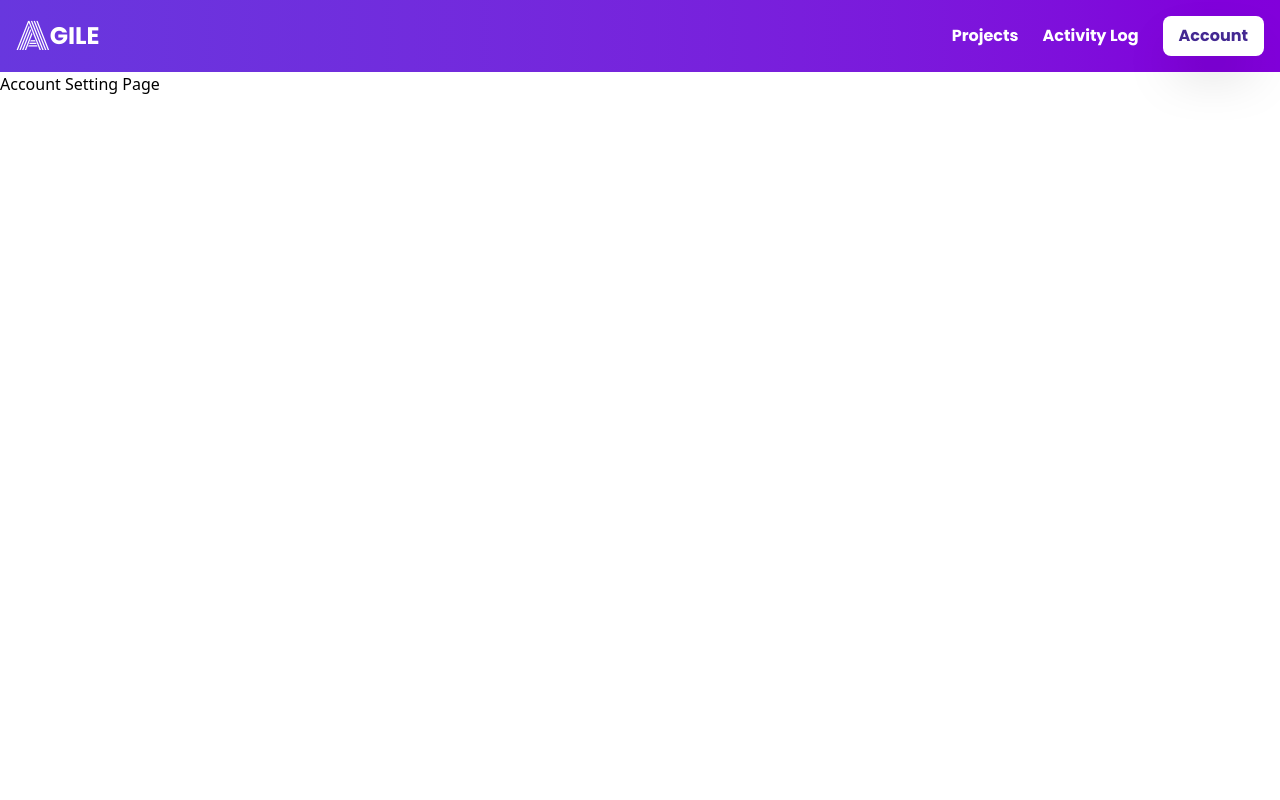
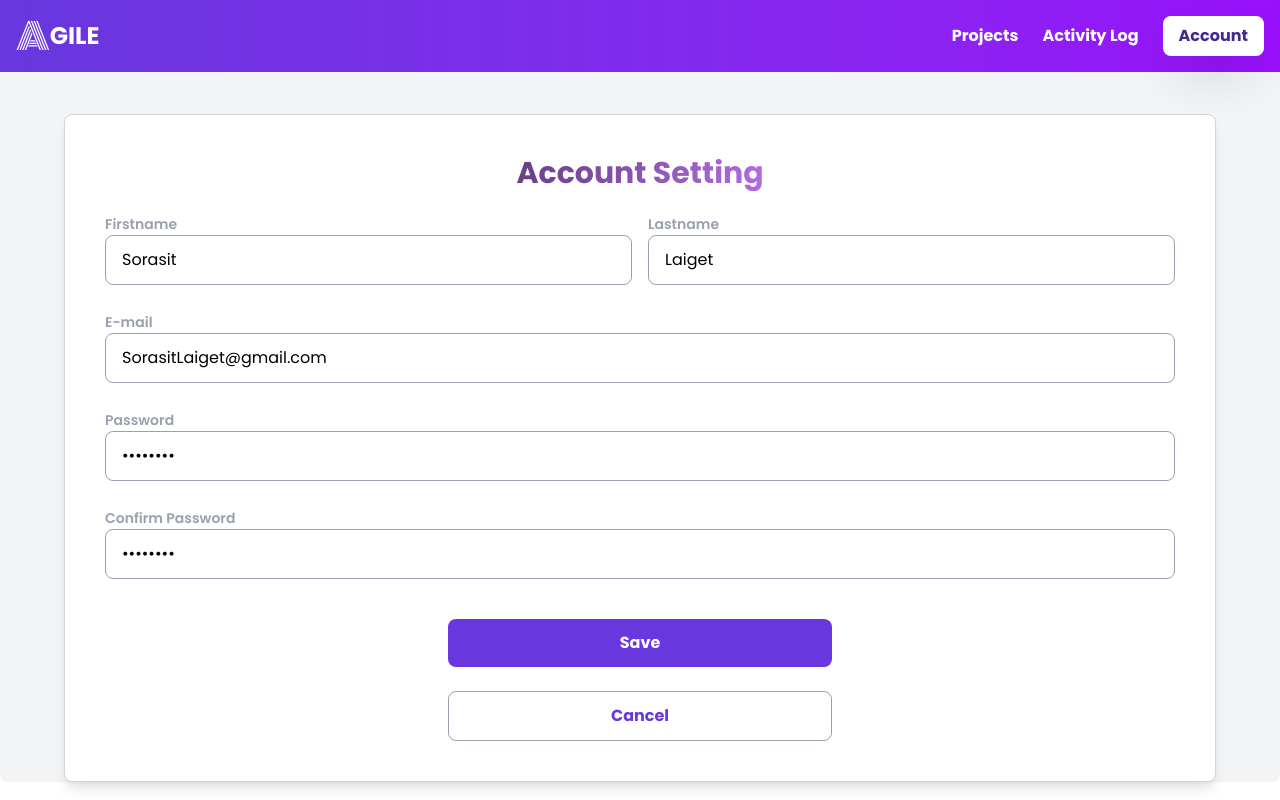
Before and after one commit to CSC105-2024/G12-Agile, a React (Vite) app: page /accountsetting in a window 1280 px wide. Built offline with nearby package versions, Linux system fonts and the light colour scheme.

Commit message:
Updated Account Setting

```diff
--- a/src/Navbar.jsx
+++ b/src/Navbar.jsx
@@ -6,7 +6,7 @@ function Navbar() {
 
   return (
     <>
-      <nav className="flex justify-between items-center bg-gradient-to-r from-[#6837DE] to-purple-700 p-4 text-white">
+      <nav className="flex justify-between items-center bg-gradient-to-r from-[#6837DE] to-purple-600 p-4 text-white">
         {/* Logo (Dashboard) */}
         <Link to="/dashboard" className="text-4xl font-monoton  hover:opacity-80 transition">
           A
--- a/src/pages/AccountSetting.jsx
+++ b/src/pages/AccountSetting.jsx
@@ -1,12 +1,124 @@
-import { Link, useNavigate } from "react-router-dom";
+import { useForm } from "react-hook-form";
+import Swal from "sweetalert2";
+import { useNavigate } from "react-router-dom";
 
 const AccountSetting = () => {
   const navigate = useNavigate();
+  const {
+    register,
+    handleSubmit,
+    formState: { errors },
+  } = useForm({
+    defaultValues: {
+      firstname: "Sorasit",
+      lastname: "Laiget",
+      email: "SorasitLaiget@gmail.com",
+      password: "12345678",
+      confirmPassword: "12345678",
+    },
+  });
+
+  const onSubmit = (data) => {
+    Swal.fire({
+      title: "Account Updated!",
+      text: "Your account details have been updated successfully.",
+      icon: "success",
+      confirmButtonText: "OK",
+      confirmButtonColor: "#6837DE",
+    }).then((result) => {
+      if (result.isConfirmed) {
+        navigate("/dashboard");
+      }
+    });
+    console.log("✅ Updated Data:", data);
+  };
 
   return (
-    <>
-      <div>Account Setting Page</div>
-    </>
+    <div className="flex items-center justify-center bg-gray-100 rounded-b-lg">
+      <div className="w-full max-w-6xl bg-white p-10 shadow-lg rounded-lg border border-gray-300 mt-10.5">
+        <div className="w-full text-center mb-5">
+          <span className="font-poppins inline-block bg-gradient-to-r from-[#693F85] to-[#B26BE1] bg-clip-text text-transparent text-3xl font-bold">
+            Account Setting
+          </span>
+        </div>
+        <form onSubmit={handleSubmit(onSubmit)} className="space-y-6">
+          <div className="grid grid-cols-2 gap-4">
+            <div>
+              <label className="font-poppins font-semibold text-gray-400 text-sm"> Firstname </label>
+              <input
+                type="text"
+                {...register("firstname", { required: "Firstname is required" })}
+                className="placeholder-gray-400 font-poppins w-full px-4 py-3 border border-gray-400 rounded-lg focus:outline-none focus:ring-1 focus:ring-purple-500"
+              />
+            </div>
+            <div>
+              <label className="font-poppins font-semibold text-gray-400 text-sm"> Lastname </label>
+              <input
+                type="text"
+                {...register("lastname", { required: "Lastname is required" })}
+                className="placeholder-gray-400 font-poppins w-full px-4 py-3 border border-gray-400 rounded-lg focus:outline-none focus:ring-1 focus:ring-purple-500"
+              />
+            </div>
+          </div>
+
+          <div>
+            <label className="font-poppins font-semibold text-gray-400 text-sm"> E-mail </label>
+            <input
+              type="text"
+              {...register("email", {
+                required: "Email is required",
+                pattern: {
+                  value: /^[^\s@]+@[^\s@]+\.[^\s@]+$/,
+                  message: "Invalid email address",
+                },
+              })}
+              className="placeholder-gray-400 font-poppins w-full px-4 py-3 border border-gray-400 rounded-lg focus:outline-none focus:ring-1 focus:ring-purple-500"
+            />
+          </div>
+
+          <div>
+            <label className="font-poppins font-semibold text-gray-400 text-sm"> Password </label>
+            <input
+              type="password"
+              {...register("password", {
+                minLength: { value: 8, message: "Password must be at least 8 characters" },
+              })}
+              className="placeholder-gray-400 font-poppins w-full px-4 py-3 border border-gray-400 rounded-lg focus:outline-none focus:ring-1 focus:ring-purple-500"
+            />
+          </div>
+
+          <div>
+            <label className="font-poppins font-semibold text-gray-400 text-sm"> Confirm Password </label>
+            <input
+              type="password"
+              {...register("confirmPassword", {
+                validate: (value, formValues) =>
+                  value === formValues.password || "Passwords don't match",
+              })}
+              className="placeholder-gray-400 font-poppins w-full px-4 py-3 border border-gray-400 rounded-lg focus:outline-none focus:ring-1 focus:ring-purple-500"
+            />
+          </div>
+
+          <div className="flex justify-center">
+          <button
+            type="submit"
+            className="w-full max-w-sm bg-[#6837DE] text-white py-3 rounded-lg hover:bg-[#572BC0] transition font-bold font-poppins mt-4"
+          >
+            Save
+          </button>
+          </div>
+          <div className="flex justify-center">
+          <button
+            type="button"
+            onClick={() => navigate("/dashboard")}
+            className=" w-full max-w-sm border border-gray-400 bg-white text-[#6837DE] py-3 rounded-lg hover:bg-gray-100 transition font-bold font-poppins"
+          >
+            Cancel
+          </button>
+          </div>
+        </form>
+      </div>
+    </div>
   );
 };
 
--- a/src/pages/Dashboard.jsx
+++ b/src/pages/Dashboard.jsx
@@ -4,18 +4,78 @@ const Dashboard = () => {
   const navigate = useNavigate();
 
   return (
-    <div className="min-h-screen flex flex-col">
-      <div className="flex-grow">
-        <div className="w-full text-center mt-5">
-          <span className="inline-block bg-gradient-to-r from-[#693F85] to-[#B26BE1] bg-clip-text text-transparent text-3xl font-bold">
-            Dashboard
-          </span>
+    <div className="min-h-screen flex flex-col bg-gray-100">
+      {/* Header */}
+      <div className="w-full text-center mt-8">
+        <span className="inline-block bg-gradient-to-r from-[#693F85] to-[#B26BE1] bg-clip-text text-transparent text-3xl font-bold">
+          Dashboard
+        </span>
+      </div>
+
+      {/* Search Bar */}
+      <div className=" mt-5 ml-9">
+        <input
+          type="text"
+          placeholder="Search by project name"
+          className=" font-poppins placeholder-gray-300 w-110 h-9 p-3 border border-gray-300 rounded-3xl shadow-sm focus:outline-none focus:ring-2 focus:ring-purple-500 text-sm"
+        />
+      </div>
+
+      {/* Recent Project Section */}
+      <div className="mt-6 px-10">
+      <div className="w-full">
+        <span className="inline-block bg-gradient-to-r from-[#693F85] to-[#B26BE1] bg-clip-text text-transparent text-xl font-bold">
+          Recent Project
+        </span>
+      </div>
+        <div className="grid grid-cols-3 gap-4 mt-4 text-gray-700">
+          <div className="bg-white p-4 shadow-md rounded-lg">
+            <p className="font-bold font-poppins">Project Agile</p>
+            <p className="text-sm text-gray-500 font-poppins">Last update 02-03-2025</p>
+            <span className="text-[#FFCC00] font-semibold">● In Progress</span>
+          </div>
+          <div className="bg-white p-4 shadow-md rounded-lg">
+            <p className="font-bold font-poppins">Project RoV</p>
+            <p className="text-sm text-gray-500 font-poppins">Last update 01-01-2025</p>
+            <span className="text-green-500 font-semibold">● Done</span>
+          </div>
+          <div className="bg-white p-4 shadow-md rounded-lg">
+            <p className="font-bold font-poppins">Project Calculator</p>
+            <p className="text-sm text-gray-500 font-poppins">Last update 12-11-2024</p>
+            <span className="text-[#4CC82D] font-semibold">● Done</span>
+          </div>
+        </div>
+      </div>
+
+      {/* Task Update Section */}
+      <div className="mt-8 px-10">
+      <div className="w-full">
+        <span className="inline-block bg-gradient-to-r from-[#693F85] to-[#B26BE1] bg-clip-text text-transparent text-xl font-bold">
+          Task Update
+        </span>
+      </div>
+        <div className="grid grid-cols-3 gap-4 mt-4 text-gray-700">
+          <div className="bg-white p-4 shadow-md rounded-lg">
+            <p className="font-bold font-poppins">Create Filter</p>
+            <span className="text-gray-600 font-semibold font-poppins">Project: Agile, Sprint: 3</span>
+            <p className="text-sm text-gray-500 font-poppins">Update 05-03-2025</p>
+          </div>
+          <div className="bg-white p-4 shadow-md rounded-lg">
+            <p className="font-bold font-poppins">Profile Management</p>
+            <span className="text-gray-600 font-semibold font-poppins">Project: Agile, Sprint: 1</span>
+            <p className="text-sm text-gray-500 font-poppins">Update 01-03-2025</p>
+          </div>
+          <div className="bg-white p-4 shadow-md rounded-lg">
+            <p className="font-bold font-poppins">Change Status</p>
+            <span className="text-gray-600 font-semibold font-poppins">Project: Agile, Sprint: 1</span>
+            <p className="text-sm text-gray-500 font-poppins">Update 05-03-2025</p>
+          </div>
         </div>
       </div>
 
       {/* Footer */}
-      <footer className="h-30 bg-gradient-to-r from-[#6837DE] to-purple-700 text-white py-4 mt-10">
-        <div className="text-sm font-poppins ml-2 text-center font-bold">
+      <footer className="h-35 bg-gradient-to-r from-[#6837DE] to-purple-600 text-white py-4 mt-60">
+        <div className="text-sm font-poppins text-center font-bold">
           <p>This is Footer</p>
         </div>
       </footer>
```
Also changed, not shown: src/index.css (line endings or trailing spaces).
